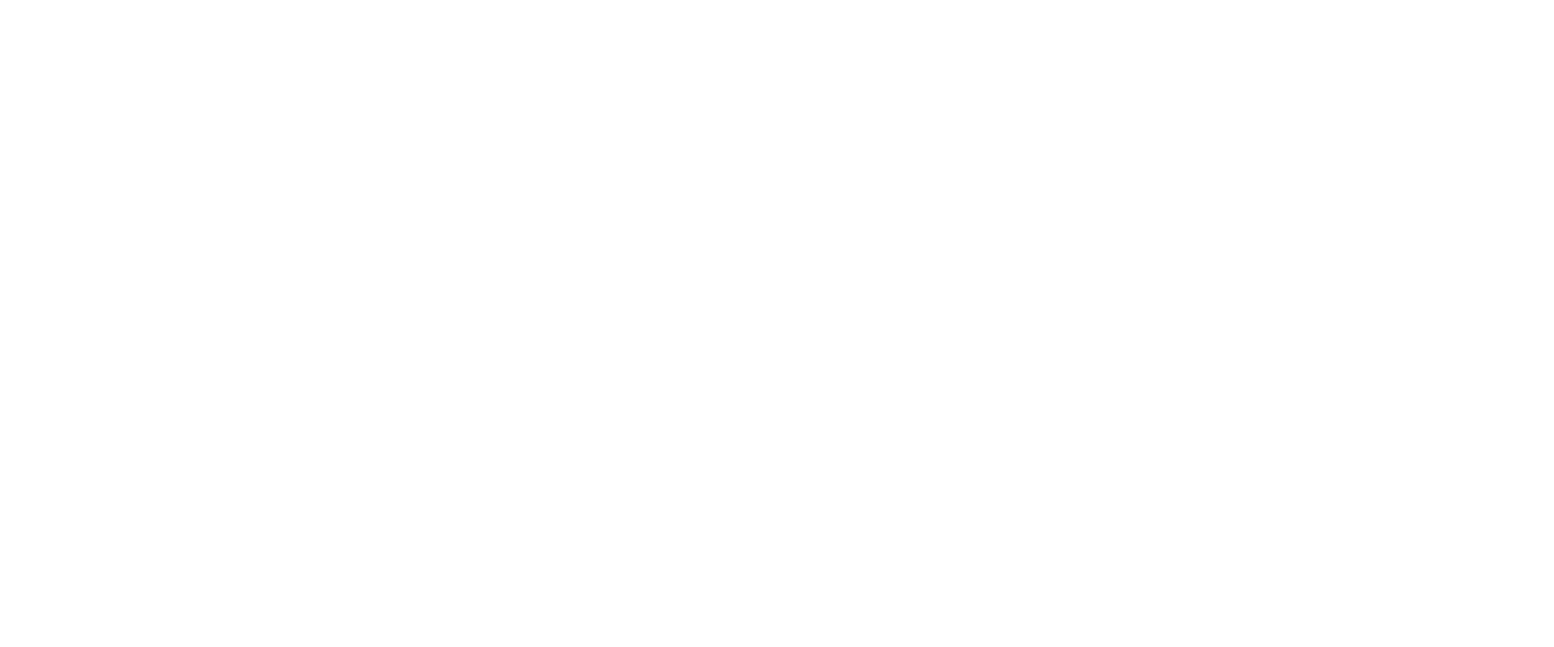
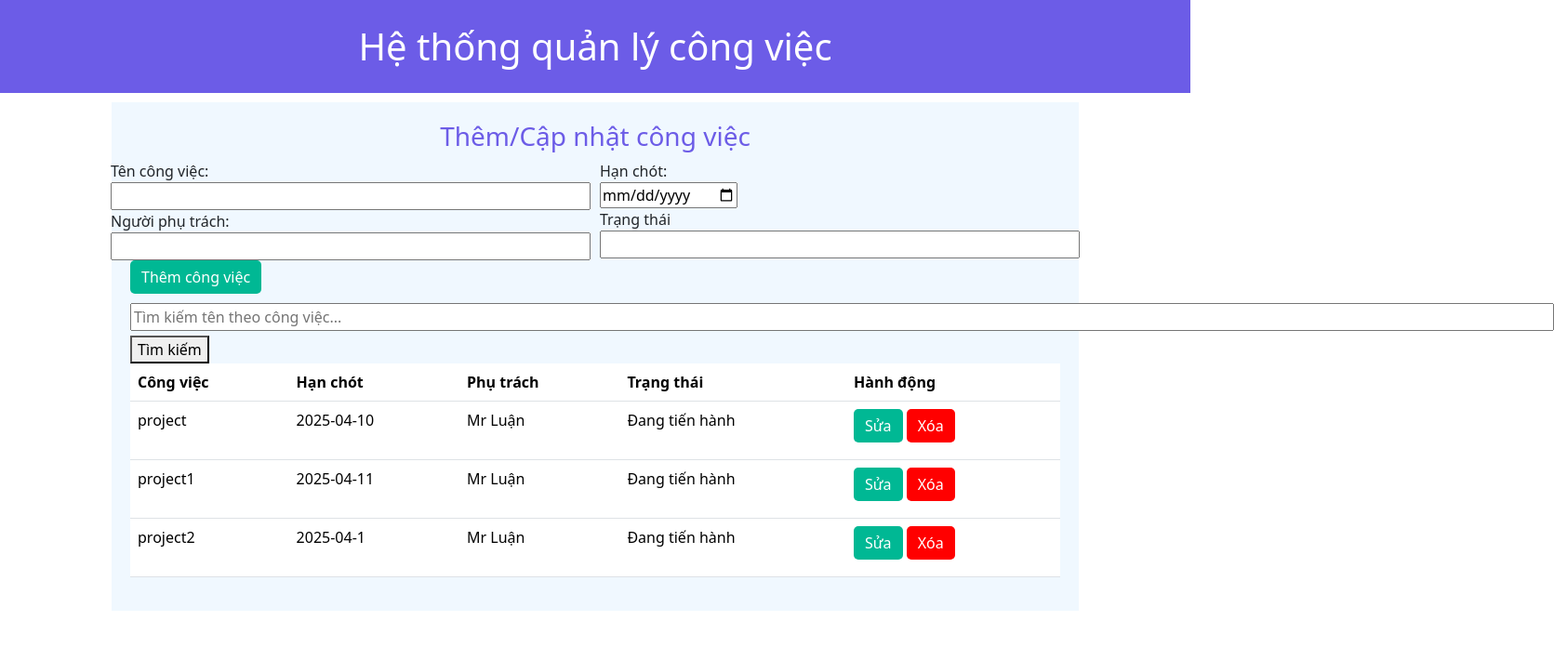
Before and after one commit to steventhefool/HCM_KS24A_HoangDuongNam_01, a plain HTML site: page index.html in a window 1280 px wide. Shown: the whole page at 93% size, 1671 px wide, since content can reach past the window. Drawn offline with nearby package versions, Linux system fonts and the light colour scheme.

Commit message:
HCM_KS24A_HoangDuongNam

```diff
--- a/index.html
+++ b/index.html
@@ -5,13 +5,79 @@
     <meta charset="UTF-8">
     <meta name="viewport" content="width=device-width, initial-scale=1.0">
     <title>Hackathon lần 2</title>
-    <link rel="stylesheet" href="./style.css">
+
     <link href="https://cdn.jsdelivr.net/npm/bootstrap@5.3.3/dist/css/bootstrap.min.css" rel="stylesheet"
         integrity="sha384-QWTKZyjpPEjISv5WaRU9OFeRpok6YctnYmDr5pNlyT2bRjXh0JMhjY6hW+ALEwIH" crossorigin="anonymous">
+        <link rel="stylesheet" href="./style.css">
 </head>
 
 <body>
+    <header>
+        <h1>Hệ thống quản lý công việc</h1>
+    </header>
+    <main>
+        <div class="center">
+            <div class="mainContent">
+                <h3>Thêm/Cập nhật công việc</h3>
+                <form onsubmit="addWork (event)">
+                    <div class="container">
+                        <div class="inputType1">
+                            <div class="inputTypeWorkName">
+                                <span>Tên công việc:</span>
+                                <br>
+                                <input type="text" name="workName" size="50">
+                            </div>
+                            <div class="inputTypePersonName">
+                                <span>Người phụ trách:</span>
+                                <br>
+                                <input type="text" name="personName" size="50">
+                            </div>
+                        </div>
+                        <div class="inputType2">
+                            <div class="inputTypeDate">
+                                <span>Hạn chót:</span>
+                                <br>
+                                <input type="date" name="date">
+                            </div>
+                            <div class="inputTypeStatus">
+                                <span>Trạng thái</span>
+                                <br>
+                                <input type="text" name="status" size="50">
+                            </div>
+                        </div>
+                    </div>
+                    <button class="btn btn-success">Thêm công việc</button>
+                </form>
+                <input id="search"  type="text" placeholder="Tìm kiếm tên theo công việc..." size="160" style="margin-bottom: 5px;" >
+                <br>
+                <button onclick="searchWork()">Tìm kiếm</button>
+                <table class="table">
+                    <thead>
+                        <tr>
+                            <th>Công việc</th>
+                            <th>Hạn chót</th>
+                            <th>Phụ trách</th>
+                            <th>Trạng thái</th>
+                            <th>Hành động</th>
+                        </tr>
+                    </thead>
+                    <tbody>
+                        <!-- <tr>
+                                <td>123</td>
+                                <td>456</td>
+                                <td>679</td>
+                                <td>11</td>
+                                <td>
+                                    <button class="btn btn-success">Sửa</button>
+                                    <button class="btn btn-danger" style="background-color: red;" onclick="deleteWork (index)">Xóa</button>
+                                </td>
+                        </tr> -->
 
+                    </tbody>
+                </table>
+            </div>
+        </div>
+    </main>
     <script src="https://cdn.jsdelivr.net/npm/@popperjs/core@2.11.8/dist/umd/popper.min.js"
         integrity="sha384-I7E8VVD/ismYTF4hNIPjVp/Zjvgyol6VFvRkX/vR+Vc4jQkC+hVqc2pM8ODewa9r"
         crossorigin="anonymous"></script>
--- a/main.js
+++ b/main.js
@@ -0,0 +1,184 @@
+let workList = [
+    {
+        workName: "project",
+        date: "2025-04-10",
+        personName: "Mr Luận",
+        status: "Đang tiến hành",
+    },
+    {
+        workName: "project1",
+        date: "2025-04-11",
+        personName: "Mr Luận",
+        status: "Đang tiến hành"
+    },
+    {
+        workName: "project2",
+        date: "2025-04-1",
+        personName: "Mr Luận",
+        status: "Đang tiến hành"
+    },
+]
+let workEditIndex = null;
+let dataHTML = document.querySelector("tbody")
+function renderData(list = workList) {
+    let data = ``;
+    for (let i = 0; i < list.length; i++) {
+        data += `
+        <tr>
+                                <td>${list[i].workName}</td>
+                            <td>${list[i].date}</td>
+                            <td>${list[i].personName}</td>
+                            <td>${list[i].status}</td>
+                            <td>
+                                <button class="btn btn-success" onclick ="editWork(${i})">Sửa</button>
+                                <button class="btn btn-danger" style="background-color: red;" onclick="deleteWork (${i})">Xóa</button>
+                            </td>
+                        </tr>
+                        `
+    }
+    dataHTML.innerHTML = data;
+    // dataHTML.innerHTML = workList.map((work, index) => {
+    //     return `
+    //     <tr>
+    //                             <td>${work.workName}</td>
+    //                         <td>${work.date}</td>
+    //                         <td>${work.personName}</td>
+    //                         <td>${work.status}</td>
+    //                         <td>
+    //                             <button class="btn btn-success" onclick ="editWork(${index})">Sửa</button>
+    //                             <button class="btn btn-danger" style="background-color: red;" onclick="deleteWork (${index})">Xóa</button>
+    //                         </td>
+    //                     </tr>
+    //     `
+    // }
+    // ).join (" ")
+
+}
+renderData();
+function deleteWork(index) {
+    if (confirm("Có thật sự muốn xóa công việc này không?")) {
+        workList.splice(index, 1);
+        renderData();
+    }
+}
+function addWork(event) {
+    event.preventDefault();
+    let flag = 0;
+    let workName = event.target.workName.value
+    let date = event.target.date.value
+    let personName = event.target.personName.value
+    let status = event.target.status.value
+    let newWork = {
+        workName: event.target.workName.value,
+        date: event.target.date.value,
+        personName: event.target.personName.value,
+        status: event.target.status.value
+    }
+    if (workName == "") {
+        let workNameHTML = document.querySelector(".inputTypeWorkName")
+        workNameHTML.innerHTML = `
+        <span>Tên công việc:</span><br>
+                            <input type="text" name="workName" size="50"><br>
+                            <span style="color: red;">Không được để trống</span>
+        `
+        flag = 1
+    }
+    else {
+        let workNameHTML = document.querySelector(".inputTypeWorkName")
+        workNameHTML.innerHTML = `
+        <span>Tên công việc:</span><br>
+                            <input type="text" name="workName" size="50">
+        `
+    }
+    if (date == "") {
+        let dateHTML = document.querySelector(".inputTypeDate")
+        dateHTML.innerHTML = `
+        <span>Hạn chót:</span><br>
+                                <input type="date" name="date">
+                                <br>
+                            <span style="color: red;">Không được để trống</span>
+        `
+        flag = 1
+    }
+    else {
+        let dateHTML = document.querySelector(".inputTypeDate")
+        dateHTML.innerHTML = `
+        <span>Hạn chót:</span><br>
+                                <input type="date" name="date" >
+        `
+    }
+    if (personName == "") {
+        let personNameHTML = document.querySelector(".inputTypePersonName")
+        personNameHTML.innerHTML = `
+        <span>Người phụ trách:</span><br>
+                                <input type="text" name="personName" size="50">
+                                <br>
+                            <span style="color: red;">Không được để trống</span>
+        `
+        flag = 1
+    }
+    else {
+        let personNameHTML = document.querySelector(".inputTypePersonName")
+        personNameHTML.innerHTML = `
+        <span>Người phụ trách:</span><br>
+                                <input type="text" name="personName" size="50">
+        `
+    }
+    if (status == "") {
+        let statusHTML = document.querySelector(".inputTypeStatus")
+        statusHTML.innerHTML = `
+        <span>Trạng thái</span><br>
+                                <input type="text" name="status" size="50"><br>
+                            <span style="color: red;">Không được để trống</span>
+        `
+        flag = 1
+    }
+    else {
+        let statusHTML = document.querySelector(".inputTypeStatus")
+        statusHTML.innerHTML = `
+        <span>Trạng thái</span><br>
+                                <input type="text" name="status" size="50">
+        `
+    }
+    if (flag == 1) {
+        return;
+    }
+    else {
+        if (workEditIndex == null) {
+            workList.push(newWork)
+        }
+        else {
+            workList[workEditIndex] = newWork
+            productEditIndex = null;
+        }
+        console.log(date)
+        renderData()
+        event.target.reset()
+    }
+}
+function editWork(index) {
+    let workEdit = workList[index]
+    let workEL = document.querySelector("form")
+
+    workEL.workName.value = workEdit.workName;
+    workEL.date.value = workEdit.date;
+    workEL.personName.value = workEdit.personName;
+    workEL.status.value = workEdit.status
+    workEditIndex = index
+}
+function searchWork() {
+    let workSearch = document.querySelector('#search').value.toLowerCase();
+    let arrayResult = [];
+    for (let i = 0; i < workList.length; i++) {
+        if (workList[i].name.toLowerCase().includes(workSearch)) {
+            arrayResult.push(workList[i]);
+        }
+    }
+    renderData(arrayResult);
+}
+document.querySelector('#search').addEventListener("keydown", function (event) {
+    if (event.key === 'Enter') {
+        event.preventDefault();
+        searchWork();
+    }
+});
--- a/style.css
+++ b/style.css
@@ -0,0 +1,47 @@
+header > h1 {
+    display: flex;
+    justify-content: center;
+    align-items: center;
+    background-color: #6c5ce7;
+    color: white;
+    height: 100px;
+}
+.container {
+    display: flex;
+    justify-content: center;
+}
+h3 {
+    text-align: center;
+    color: #6c5ce7;
+}
+.mainContent {
+    width: auto;
+    margin: 10px 120px;
+    padding: 20px;
+    height: auto;
+    background-color: aliceblue;
+}
+.btn {
+    background-color: #00b894;
+    color: white;
+    border-radius: 5px;
+    border: 0px;
+}
+.inputType1 {
+    display: flex;
+    flex-direction: column;
+    margin-right: 10px;
+}
+.inputType2 {
+    display: flex;
+    flex-direction: column;
+}
+.bodyContent {
+    text-align: center;
+}
+thead >tr {
+    background-color: #6c5ce7 !important;
+}
+.btn {
+    margin-bottom: 10px;
+}
```
